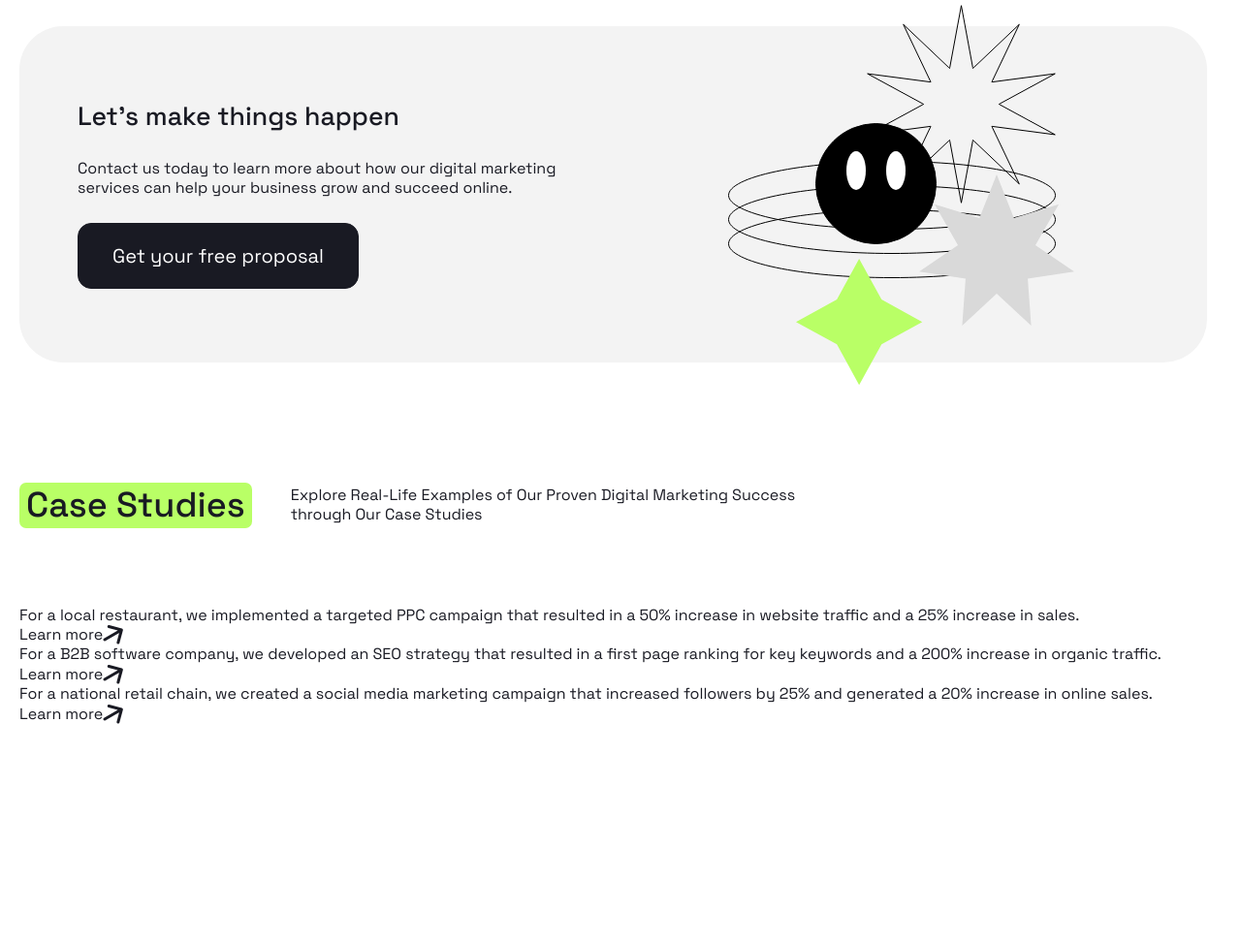
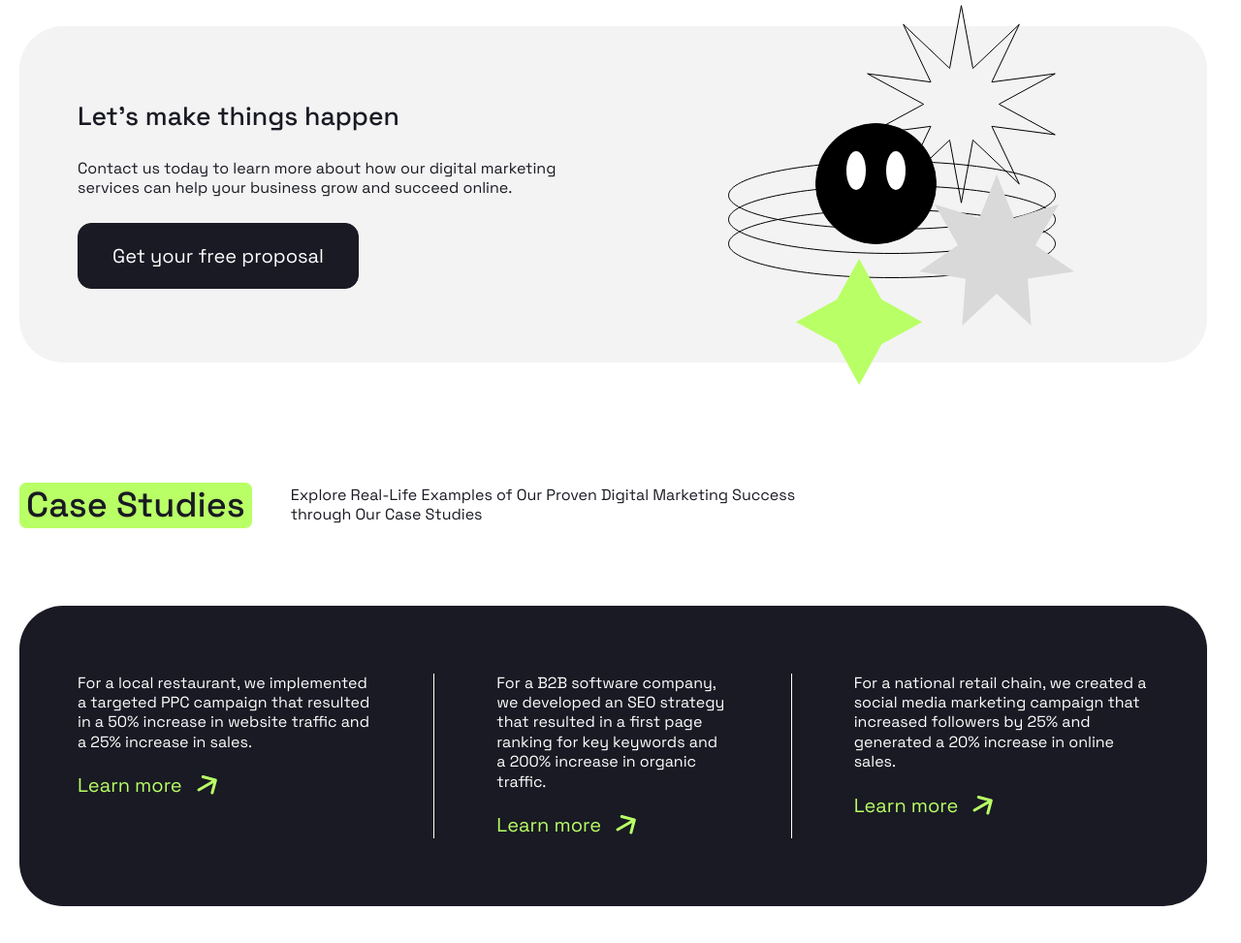
Before and after one commit to NikitaKhvWeb/positivus, a website: page index.html in a window 1280 px wide. Shown: the part 2093-3066 px from the top of the page at 97% size. Before the commit the page ends 2890 px from the top, so only its background shows below. Drawn offline with Linux system fonts and the light colour scheme.

Commit message:
feat: add styles section studies

```diff
--- /dev/null
+++ b/styles/layout/_studies.scss
@@ -0,0 +1,43 @@
+@use '../abstracts/media';
+
+.studies {
+  padding: 70px 60px;
+  color: var(--color-light);
+  background-color: var(--color-dark);
+  border-radius: var(--border-radius-large);
+
+  &__list {
+    display: grid;
+    grid-template-columns: repeat(3, 1fr);
+  }
+
+  &__item {
+    --studiesItemPaddingX: 64px;
+
+    display: flex;
+    flex-direction: column;
+    row-gap: 20px;
+
+    &:not(:first-child) {
+      padding-left: var(--studiesItemPaddingX);
+    }
+
+    &:not(:last-child) {
+      padding-right: var(--studiesItemPaddingX);
+      border-right: 1px solid var(--color-light);
+    }
+  }
+
+  &__link {
+    display: flex;
+    align-items: center;
+    column-gap: 15px;
+    font-size: 20px;
+    line-height: 1.4;
+    color: var(--color-accent);
+
+    @include media.hover {
+      opacity: 0.7;
+    }
+  }
+}
--- a/styles/main.scss
+++ b/styles/main.scss
@@ -20,6 +20,7 @@
 @use './layout/mobile-overlay';
 @use './layout/hero';
 @use './layout/services';
+@use './layout/studies';
 
 // Components
 @use './components/button';
```
Also changed, not shown: styles/main.css, 1 other file.
